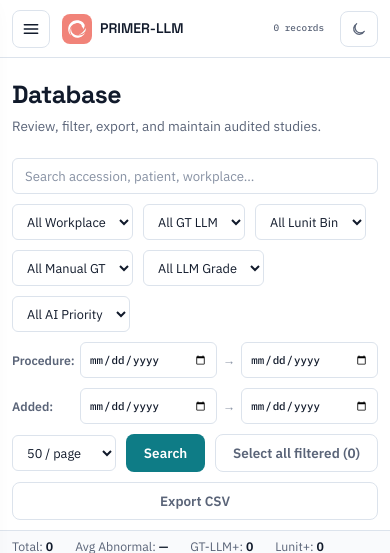
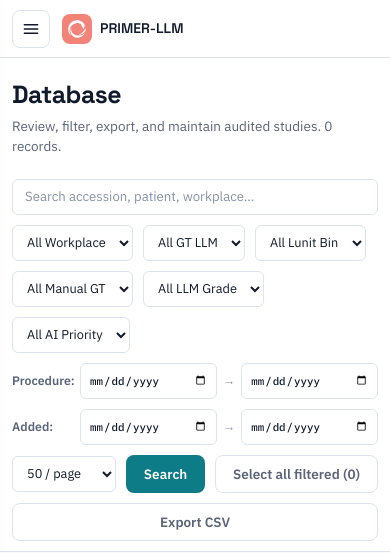
Before and after one commit to covie154/cxr-audit-site, a Django app: page /view/ in a window 390 px wide. Shown: the top 553 px of the page. Run offline with Django 5.2, Linux system fonts and the light colour scheme; the visitor is signed in with stand-in values (Sample User, id 1); data that the repository does not hold is empty.

Commit message:
fix(quick-260909-wue): move theme switch into sidebar

```diff
--- a/django-app/static/css/base.css
+++ b/django-app/static/css/base.css
@@ -30,7 +30,7 @@
 
 :root {
     --nav-w: 236px;
-    --topbar-h: 58px;
+    --topbar-h: 0px;
     --content-max: 1600px;
     --c-bg: #f4f6f9;
     --c-surface: #ffffff;
@@ -400,7 +400,7 @@ img, svg {
     position: sticky;
     top: 0;
     z-index: 180;
-    display: flex;
+    display: none;
     min-height: var(--topbar-h);
     align-items: center;
     gap: 12px;
@@ -453,6 +453,9 @@ img, svg {
     background: var(--c-surface-muted);
     color: var(--c-text);
 }
+
+.sidebar-footer .theme-toggle { width: 100%; min-height: 40px; }
+.sidebar-footer .theme-switch-track { margin-left: auto; flex-shrink: 0; }
 
 .theme-icon { width: 16px; height: 16px; }
 .theme-icon--sun { display: none; }
@@ -702,6 +705,8 @@ input::placeholder, textarea::placeholder {
 }
 
 @media (max-width: 900px) {
+    :root { --topbar-h: 58px; }
+
     .app-sidebar {
         width: min(286px, calc(100vw - 48px));
         box-shadow: var(--shadow-md);
@@ -718,6 +723,7 @@ input::placeholder, textarea::placeholder {
     }
 
     .app-topbar {
+        display: flex;
         min-height: var(--topbar-h);
     }
 
@@ -791,15 +797,6 @@ input::placeholder, textarea::placeholder {
         white-space: nowrap;
     }
 
-    .theme-toggle {
-        width: 38px;
-        padding: 0;
-        justify-content: center;
-    }
-
-    .theme-label,
-    .theme-switch-track { display: none; }
-
     .toast {
         right: 16px;
         bottom: 16px;
--- a/django-app/templates/base.html
+++ b/django-app/templates/base.html
@@ -74,6 +74,12 @@
         </nav>
 
         <div class="sidebar-footer">
+            <button class="theme-toggle" id="themeToggle" type="button" role="switch" aria-checked="false" aria-label="Use dark theme">
+                <svg class="theme-icon theme-icon--moon" aria-hidden="true"><use href="#icon-moon"/></svg>
+                <svg class="theme-icon theme-icon--sun" aria-hidden="true"><use href="#icon-sun"/></svg>
+                <span class="theme-label">Dark mode</span>
+                <span class="theme-switch-track" aria-hidden="true"><span></span></span>
+            </button>
             <div class="account-row">
                 <div class="user-summary">
                     <span class="user-avatar" aria-hidden="true"><svg><use href="#icon-user"/></svg></span>
@@ -106,12 +112,6 @@
             </a>
             <div class="topbar-actions">
                 <div class="topbar-context">{% block header_right %}{% endblock %}</div>
-                <button class="theme-toggle" id="themeToggle" type="button" role="switch" aria-checked="false" aria-label="Use dark theme">
-                    <svg class="theme-icon theme-icon--moon" aria-hidden="true"><use href="#icon-moon"/></svg>
-                    <svg class="theme-icon theme-icon--sun" aria-hidden="true"><use href="#icon-sun"/></svg>
-                    <span class="theme-label">Dark mode</span>
-                    <span class="theme-switch-track" aria-hidden="true"><span></span></span>
-                </button>
             </div>
         </header>
         {% endif %}
--- a/django-app/viewer/templates/viewer/db_viewer.html
+++ b/django-app/viewer/templates/viewer/db_viewer.html
@@ -3,10 +3,6 @@
 
 {% block title %}Database — PRIMER-LLM{% endblock %}
 {% block nav_database %}active{% endblock %}
-
-{% block header_right %}
-<span style="font-size:.85em;">{{ total }} records</span>
-{% endblock %}
 
 {% block extra_head %}
 <link rel="stylesheet" href="{% static 'viewer/viewer.css' %}">
@@ -16,7 +12,7 @@
 <div class="page-body">
 
 <div class="viewer-heading">
-    <div><h1 class="page-title">Database</h1><p class="page-subtitle">Review, filter, export, and maintain audited studies.</p></div>
+    <div><h1 class="page-title">Database</h1><p class="page-subtitle">Review, filter, export, and maintain audited studies. {{ total }} records.</p></div>
 </div>
 
 <!-- ───── Toolbar ───── -->
```
